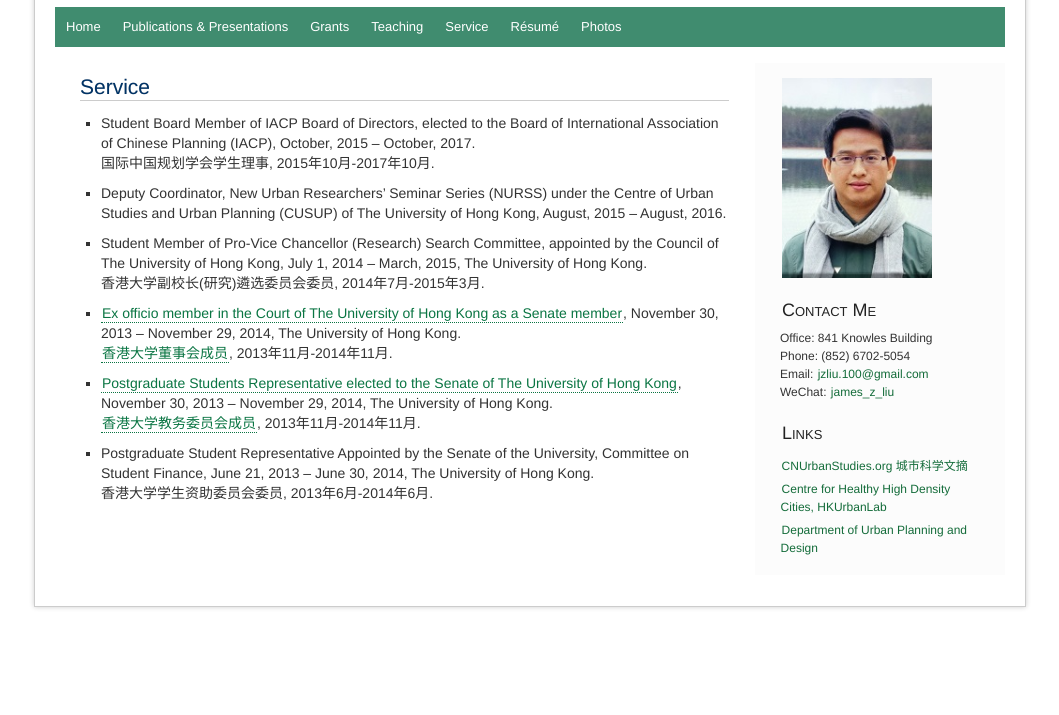
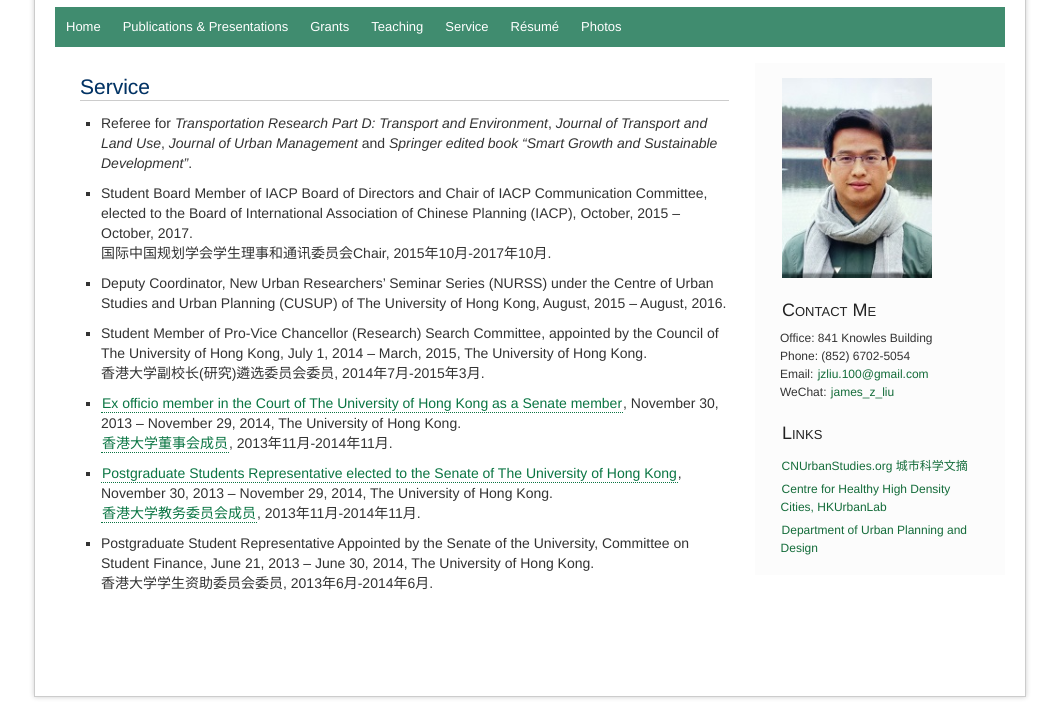
Before and after one commit to jzliu-100/jzliu-100.github.io, a plain HTML site: page service.html in a window 1280 px wide. Shown: the part 135-850 px from the top of the page, without its empty margins (110-1169 px from the left). Before the commit the page ends 800 px from the top, so only its background shows below. Drawn offline with Linux system fonts and the light colour scheme.

Commit message:
Update service.html

```diff
--- a/service.html
+++ b/service.html
@@ -85,8 +85,11 @@
 				<h2 class="entry-title">Service</h2>
 				<div class="entry-content">
 <ul>
-<li style="padding-bottom: 10px;">Student Board Member of IACP Board of Directors, elected to the Board of International Association of Chinese Planning (IACP), October, 2015 – October, 2017.
-<br>国际中国规划学会学生理事, 2015年10月-2017年10月.
+<li style="padding-bottom: 10px;">Referee for <i>Transportation Research Part D: Transport and Environment</i>, <i>Journal of Transport and Land Use</i>, <i>Journal of Urban Management</i> and <i>Springer edited book “Smart Growth and Sustainable Development”</i>.
+</li>
+
+<li style="padding-bottom: 10px;">Student Board Member of IACP Board of Directors and Chair of IACP Communication Committee, elected to the Board of International Association of Chinese Planning (IACP), October, 2015 – October, 2017.
+<br>国际中国规划学会学生理事和通讯委员会Chair, 2015年10月-2017年10月.
 </li>
 <li style="padding-bottom: 10px;">Deputy Coordinator, New Urban Researchers’ Seminar Series (NURSS) under the Centre of Urban Studies and Urban Planning (CUSUP) of The University of Hong Kong, August, 2015 – August, 2016.
 </li>
```
